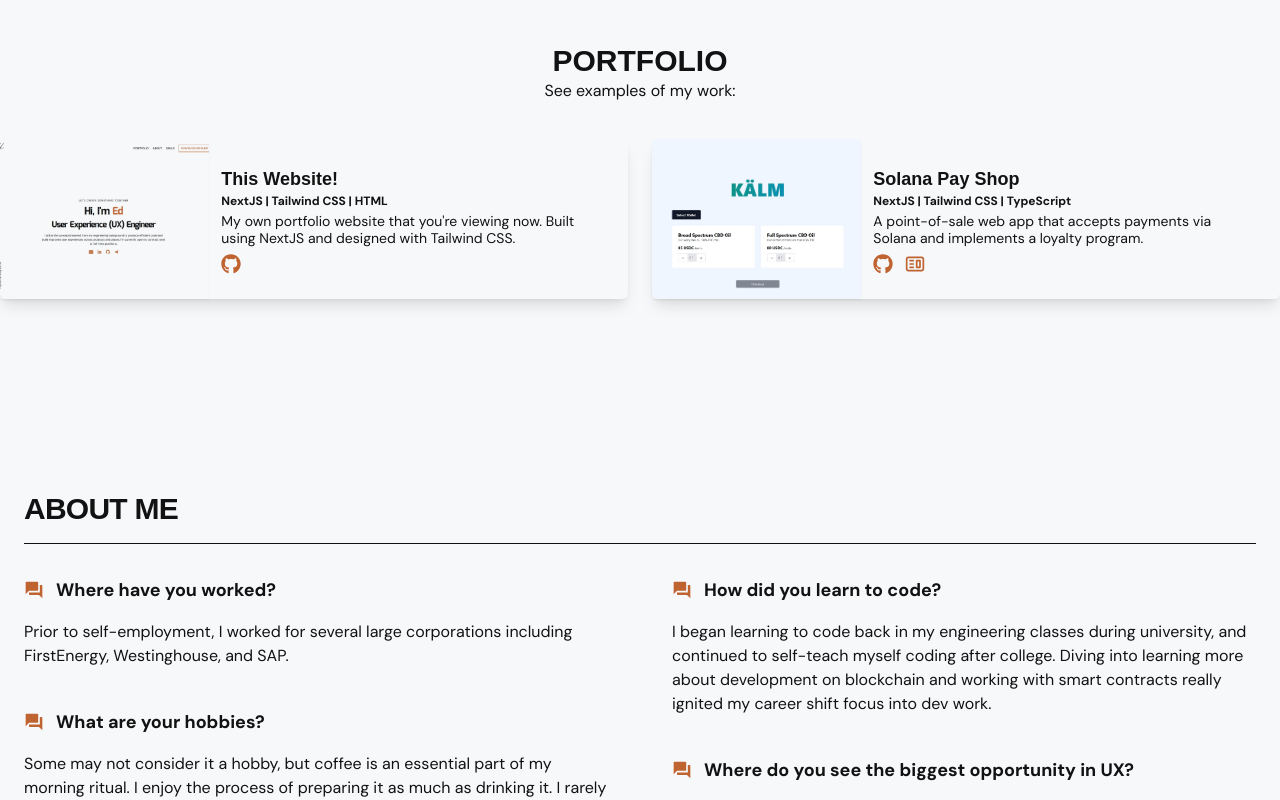
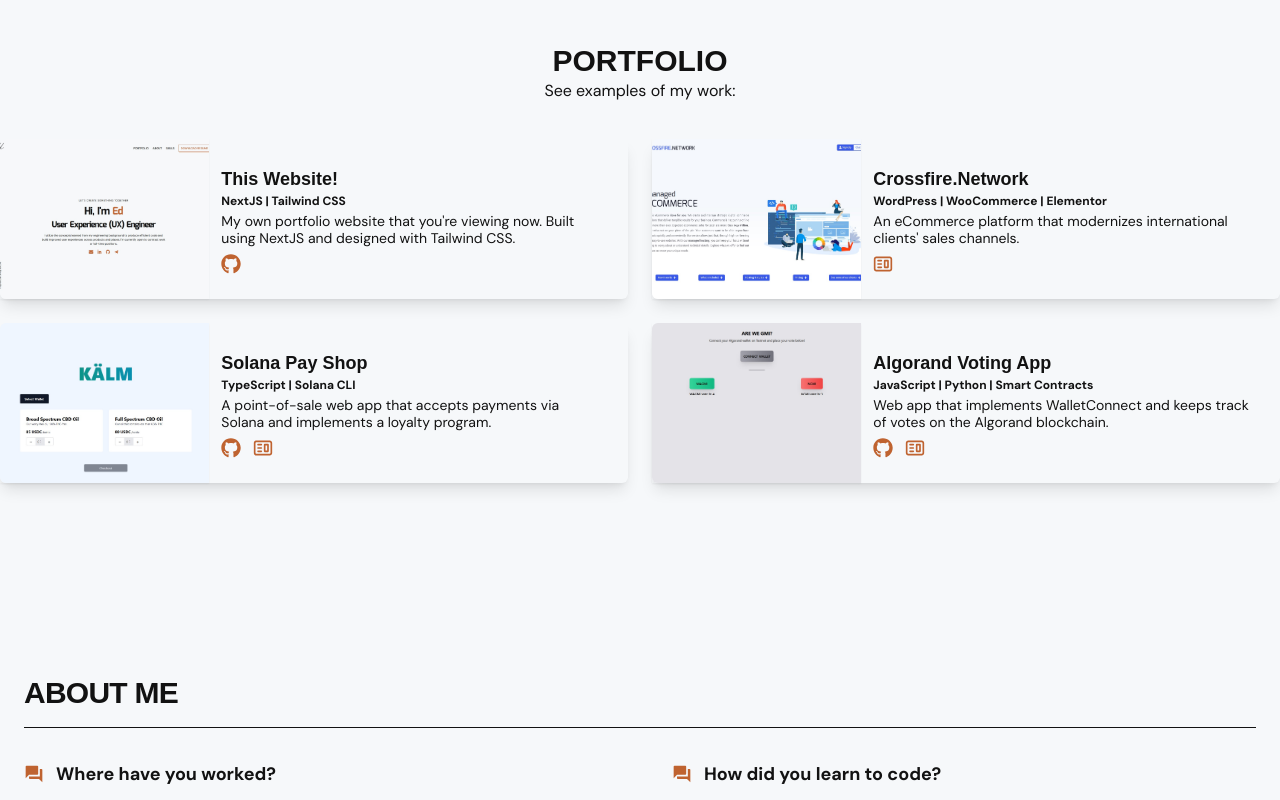
Before and after one commit to edcrossfire/personal-website, a Next.js app: page / in a window 1280 px wide. Shown: the part 780-1580 px from the top of the page. Built offline with nearby package versions, Linux system fonts and the light colour scheme; a web font is replaced by a local one.

Commit message:
Added telegram and crossfire

```diff
--- a/components/Portfolio.jsx
+++ b/components/Portfolio.jsx
@@ -2,6 +2,8 @@ import React from 'react';
 import Image from 'next/image';
 import SCREENSHOT1 from "../public/images/portfolio-screenshot.jpg";
 import SCREENSHOT2 from "../public/images/solanapay-shop.jpg";
+import SCREENSHOT3 from "../public/images/algo-vote-screenshot.jpg";
+import SCREENSHOT4 from "../public/images/crossfire-screenshot.jpg";
 import {FaGithub} from "react-icons/fa";
 import {CgWebsite} from "react-icons/cg";
 
@@ -19,11 +21,11 @@ const Portfolio = () => {
             <div className="shadow-lg w-full h-40 rounded-md">
                 <div className="flex justify-between col w-full h-full">
                     <div className="flex w-1/3 shadow-sm">
-                        <Image className="object-cover h-full rounded-l-md" src={SCREENSHOT1} alt="Bonnie Avatar" />
+                        <Image className="object-cover h-full rounded-l-md" src={SCREENSHOT1} alt="screenshot" />
                     </div>
                     <div className="flex w-2/3 pl-3 pt-2 pb-2 pr-3 flex-col justify-center text-sm h-full">
                         <h3 className="font-Primary text-lg font-bold">This Website!</h3>
-                        <h4 className="font-Secondary text-xs font-bold">NextJS | Tailwind CSS | HTML</h4>
+                        <h4 className="font-Secondary text-xs font-bold">NextJS | Tailwind CSS</h4>
                         <p className="font-Secondary text-sm pt-1 pb-1 lg:pr-4 leading-tight">My own portfolio website that you&apos;re viewing now. Built using NextJS and designed with Tailwind CSS.</p>
                         <ul className="flex space-x-3 pt-0.5">
                             <li><a href="https://github.com/edcrossfire/" target="_blank" rel="noreferrer"><FaGithub size={20} color="#BF6330"/></a></li>
@@ -35,15 +37,48 @@ const Portfolio = () => {
             <div className="shadow-lg w-full h-40 rounded-md">
                 <div className="flex justify-between col w-full h-full">
                     <div className="flex w-1/3 shadow-sm">
-                        <Image className="object-cover h-full rounded-l-md" src={SCREENSHOT2} alt="Bonnie Avatar" />
+                        <Image className="object-cover h-full rounded-l-md" src={SCREENSHOT4} alt="screenshot" />
+                    </div>
+                    <div className="flex w-2/3 pl-3 pt-2 pb-2 pr-3 flex-col justify-center text-sm h-full">
+                        <h3 className="font-Primary text-lg font-bold">Crossfire.Network</h3>
+                        <h4 className="font-Secondary text-xs font-bold">WordPress | WooCommerce | Elementor</h4>
+                        <p className="font-Secondary text-sm pt-1 pb-1 lg:pr-4 leading-tight">An eCommerce platform that modernizes international clients' sales channels.</p>
+                        <ul className="flex space-x-3 pt-0.5">
+                            <li><a href="https://crossfire.network" target="_blank" rel="noreferrer"><CgWebsite size={20} color="#BF6330"/></a></li>
+                        </ul>
+                    </div>
+                </div>
+            </div>
+
+            <div className="shadow-lg w-full h-40 rounded-md">
+                <div className="flex justify-between col w-full h-full">
+                    <div className="flex w-1/3 shadow-sm">
+                        <Image className="object-cover h-full rounded-l-md" src={SCREENSHOT2} alt="screenshot" />
                     </div>
                     <div className="flex w-2/3 pl-3 pt-2 pb-2 pr-3 flex-col justify-center text-sm h-full">
                         <h3 className="font-Primary text-lg font-bold">Solana Pay Shop</h3>
-                        <h4 className="font-Secondary text-xs font-bold">NextJS | Tailwind CSS | TypeScript</h4>
+                        <h4 className="font-Secondary text-xs font-bold">TypeScript | Solana CLI</h4>
                         <p className="font-Secondary text-sm pt-1 pb-1 lg:pr-4 leading-tight">A point-of-sale web app that accepts payments via Solana and implements a loyalty program.</p>
                         <ul className="flex space-x-3 pt-0.5">
                             <li><a href="https://github.com/edcrossfire/solana-pay-store.git" target="_blank" rel="noreferrer"><FaGithub size={20} color="#BF6330"/></a></li>
                             <li><a href="https://solana-pay-store-crossfire.vercel.app/" target="_blank" rel="noreferrer"><CgWebsite size={20} color="#BF6330"/></a></li>
+                        </ul>
+                    </div>
+                </div>
+            </div>
+
+            <div className="shadow-lg w-full h-40 rounded-md">
+                <div className="flex justify-between col w-full h-full">
+                    <div className="flex w-1/3 shadow-sm">
+                        <Image className="object-cover h-full rounded-l-md" src={SCREENSHOT3} alt="screenshot" />
+                    </div>
+                    <div className="flex w-2/3 pl-3 pt-2 pb-2 pr-3 flex-col justify-center text-sm h-full">
+                        <h3 className="font-Primary text-lg font-bold">Algorand Voting App</h3>
+                        <h4 className="font-Secondary text-xs font-bold">JavaScript | Python | Smart Contracts</h4>
+                        <p className="font-Secondary text-sm pt-1 pb-1 lg:pr-4 leading-tight">Web app that implements WalletConnect and keeps track of votes on the Algorand blockchain.</p>
+                        <ul className="flex space-x-3 pt-0.5">
+                            <li><a href="https://github.com/edcrossfire/algo-vote-frontend.git" target="_blank" rel="noreferrer"><FaGithub size={20} color="#BF6330"/></a></li>
+                            <li><a href="https://algo-vote-frontend.vercel.app/" target="_blank" rel="noreferrer"><CgWebsite size={20} color="#BF6330"/></a></li>
                         </ul>
                     </div>
                 </div>
--- a/components/Social.jsx
+++ b/components/Social.jsx
@@ -8,7 +8,7 @@ const Social = () => {
             <a href="mailto:hi@edcartwright.com" target="_blank" rel="noreferrer"><FaEnvelope size={25} color="#BF6330"/></a>
             <a href="https://www.linkedin.com/in/edcrossfire" target="_blank" rel="noreferrer"><FaLinkedinIn size={25} color="#BF6330"/></a>
             <a href="https://github.com/edcrossfire" target="_blank" rel="noreferrer"><FaGithub size={25} color="#BF6330"/></a>
-            <FaTelegramPlane size={25} color="#BF6330"/>
+            <a href="https://t.me/edcartwright" target="_blank" rel="noreferrer"><FaTelegramPlane size={25} color="#BF6330"/></a>
         </div>
     </div>
   )
```
Also changed, not shown: public/images/algo-vote-screenshot.jpg (added), public/images/crossfire-screenshot.jpg (added).
